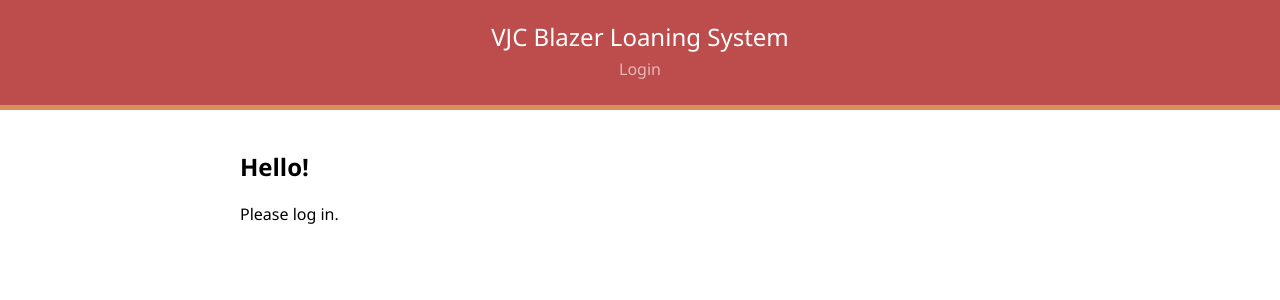
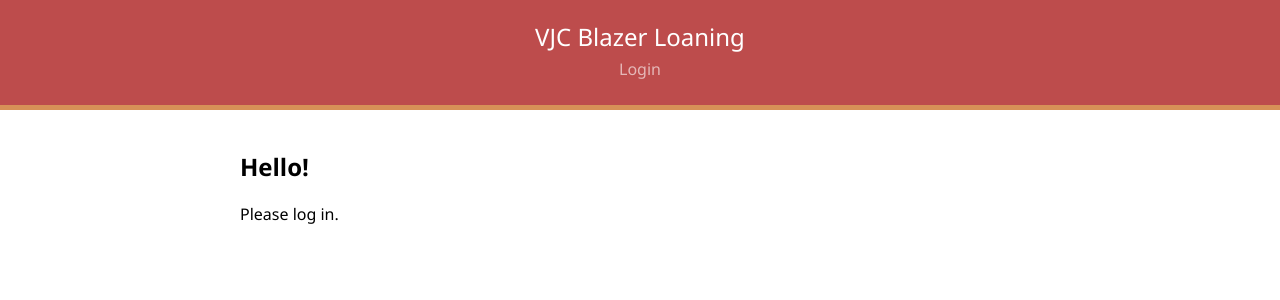
Before and after one commit to demoneaux/420blazeit, a Python web app: template templates/blazer.html in a window 1280 px wide. Shown: the top 300 px of the page. Run offline with Jinja, Linux system fonts and the light colour scheme; the template is opened without the code that fills it: most values are stand-ins (such as "Sample title", 1, 10 or a date in 2020).

Commit message:
Rename site to “VJC Blazer Loaning”.
Closes #1.

```diff
--- a/templates/base.html
+++ b/templates/base.html
@@ -2,14 +2,14 @@
 <html lang="en">
 <head>
   <meta charset="utf-8">
-  <title>{{ title }} - VJC Blazer Loaning System</title>
+  <title>{{ title }} - VJC Blazer Loaning</title>
   <meta name="viewport" content="width=device-width, initial-scale=1">
   <link rel="stylesheet" href="/resources/all.css">
 </head>
 <body>
   <div id="header-container">
     <header>
-      <h1><a href="/">VJC Blazer Loaning System</a></h1>
+      <h1><a href="/">VJC Blazer Loaning</a></h1>
       <nav>
         <ul>
           {% if user and user.level == 1 %}
```
